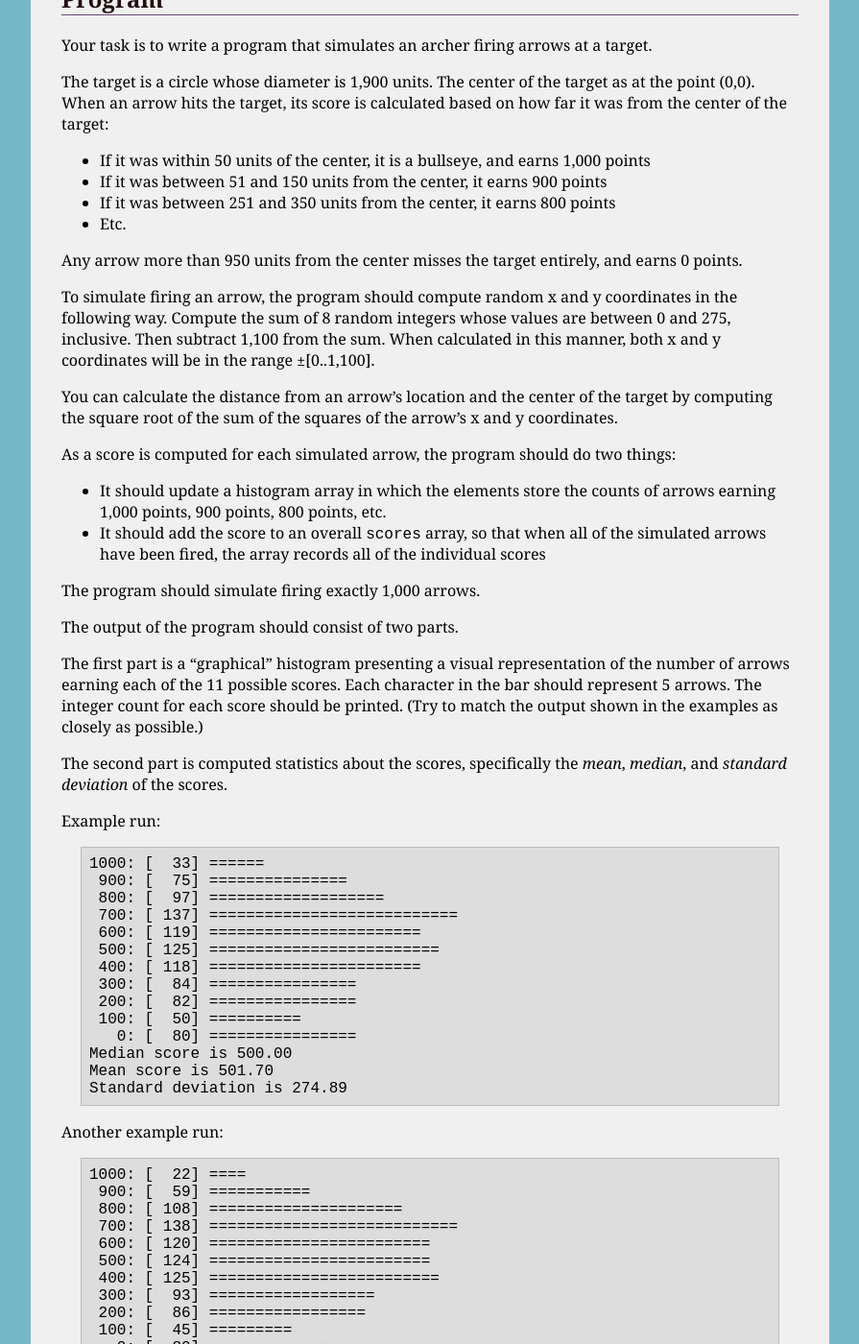
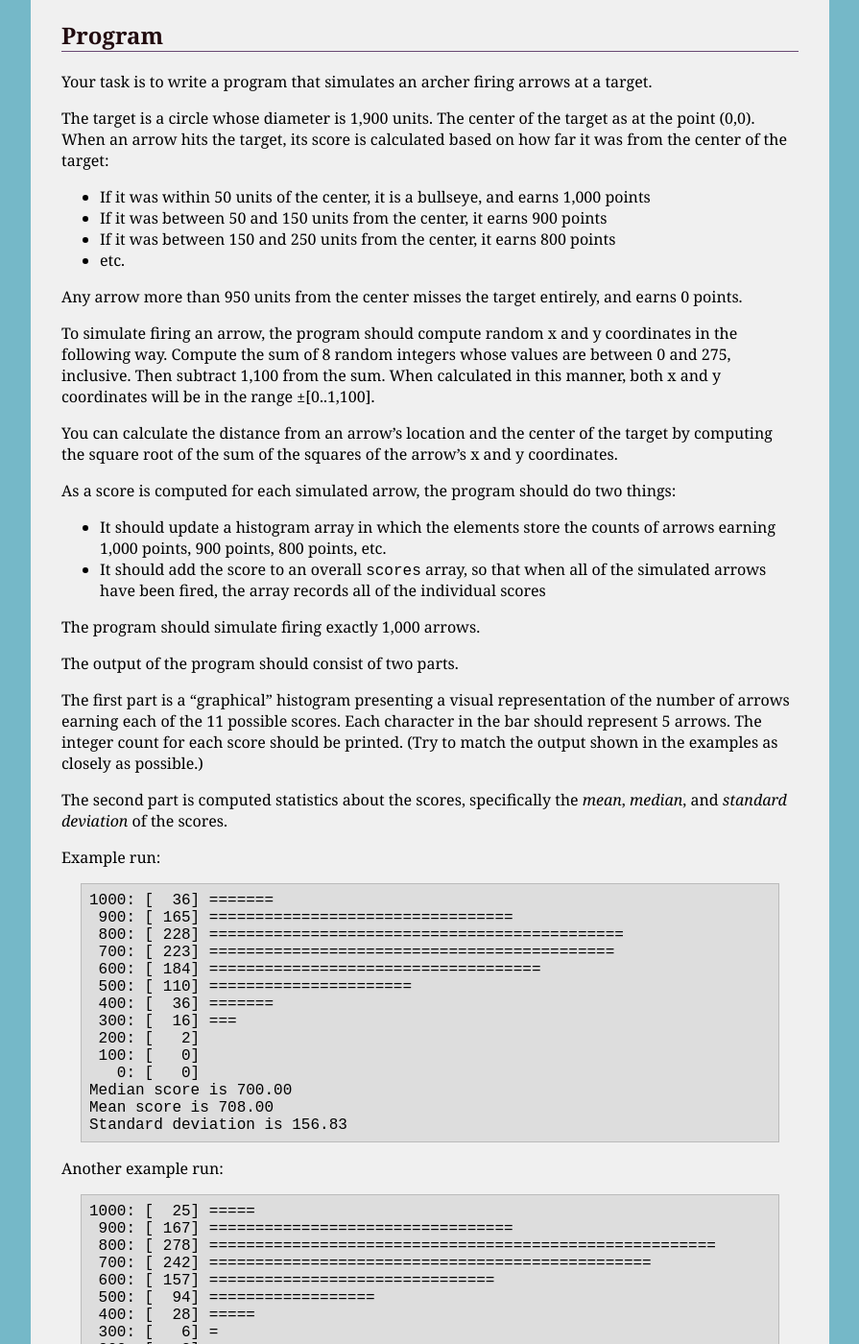
Before and after one commit to ycpcs/cs101-spring2017, a Jekyll site: the page built from assign/assign03.md, in a window 1280 px wide and 1400 px high, scrolled down 1334 px. Shown: the whole window at 96% size, without its empty margins (192-1087 px from the left). Built offline with Jekyll 4.4.1, drawn with Linux system fonts in a browser that asks for light colours; some of the changed text lies outside the part shown.

Commit message:
minor fixes to assignment 3, updated output

````diff
--- a/assign/assign03.md
+++ b/assign/assign03.md
@@ -61,9 +63,9 @@ Your task is to write a program that simulates an archer firing arrows at a targ
 The target is a circle whose diameter is 1,900 units.  The center of the target as at the point (0,0).  When an arrow hits the target, its score is calculated based on how far it was from the center of the target:
 
 * If it was within 50 units of the center, it is a bullseye, and earns 1,000 points
-* If it was between 51 and 150 units from the center, it earns 900 points
-* If it was between 251 and 350 units from the center, it earns 800 points
-* Etc.
+* If it was between 50 and 150 units from the center, it earns 900 points
+* If it was between 150 and 250 units from the center, it earns 800 points
+* etc.
 
 Any arrow more than 950 units from the center misses the target entirely, and earns 0 points.
 
@@ -87,39 +89,39 @@ The second part is computed statistics about the scores, specifically the *mean*
 Example run:
 
 ```
-1000: [  33] ======
- 900: [  75] ===============
- 800: [  97] ===================
- 700: [ 137] ===========================
- 600: [ 119] =======================
- 500: [ 125] =========================
- 400: [ 118] =======================
- 300: [  84] ================
- 200: [  82] ================
- 100: [  50] ==========
-   0: [  80] ================
-Median score is 500.00
-Mean score is 501.70
-Standard deviation is 274.89
+1000: [  36] =======
+ 900: [ 165] =================================
+ 800: [ 228] =============================================
+ 700: [ 223] ============================================
+ 600: [ 184] ====================================
+ 500: [ 110] ======================
+ 400: [  36] =======
+ 300: [  16] ===
+ 200: [   2]
+ 100: [   0]
+   0: [   0]
+Median score is 700.00
+Mean score is 708.00
+Standard deviation is 156.83
 ```
 
 Another example run:
 
 ```
-1000: [  22] ====
- 900: [  59] ===========
- 800: [ 108] =====================
- 700: [ 138] ===========================
- 600: [ 120] ========================
- 500: [ 124] ========================
- 400: [ 125] =========================
- 300: [  93] ==================
- 200: [  86] =================
- 100: [  45] =========
-   0: [  80] ================
-Median score is 500.00
-Mean score is 491.70
-Standard deviation is 266.87
+1000: [  25] =====
+ 900: [ 167] =================================
+ 800: [ 278] =======================================================
+ 700: [ 242] ================================================
+ 600: [ 157] ===============================
+ 500: [  94] ==================
+ 400: [  28] =====
+ 300: [   6] =
+ 200: [   3]
+ 100: [   0]
+   0: [   0]
+Median score is 700.00
+Mean score is 721.90
+Standard deviation is 144.19
 ```
 
 # Hints
````
Also changed, not shown: other parts of assign/assign03.md (+2 -0 lines), index.md (+1 -0 lines).
